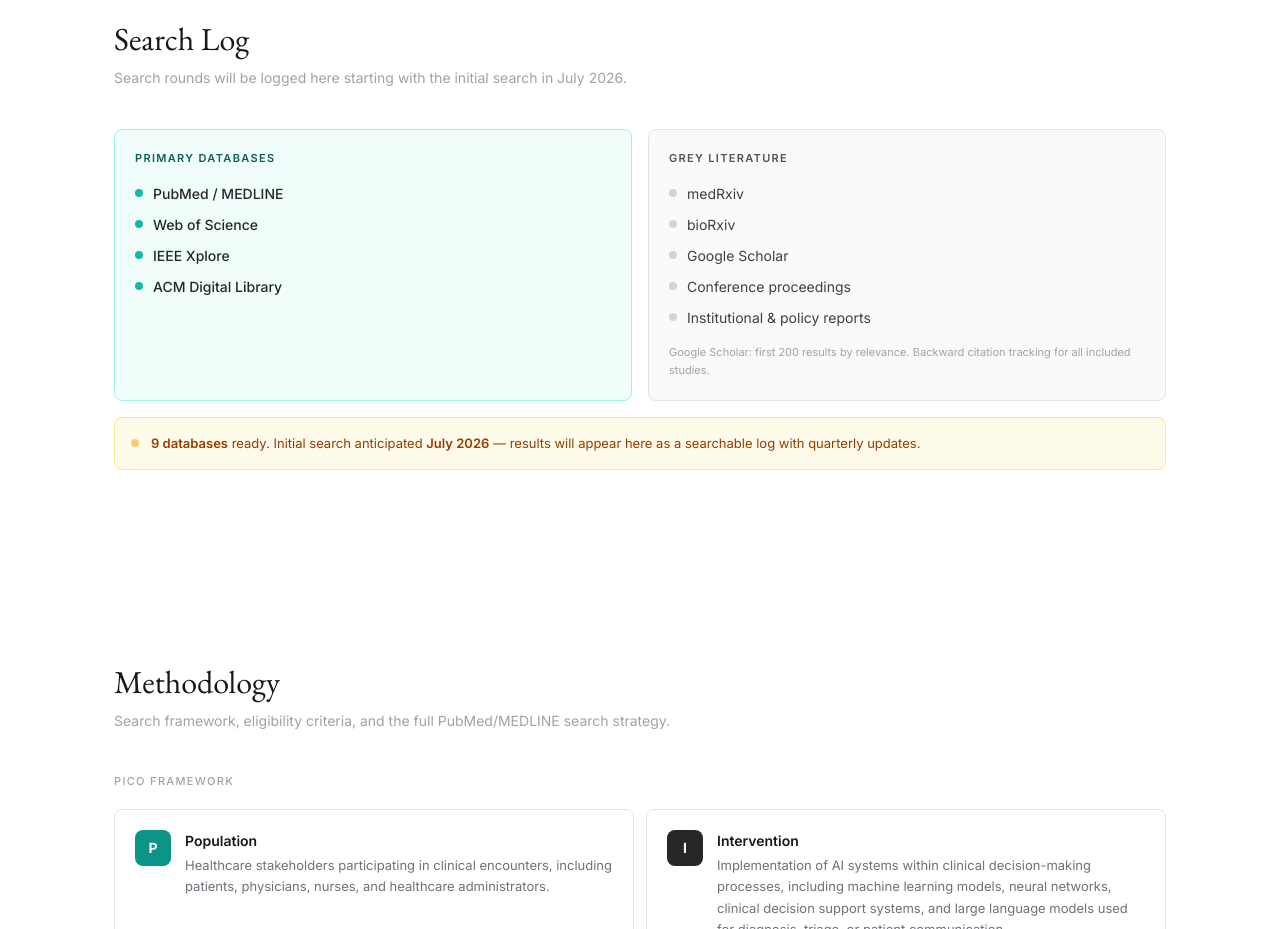
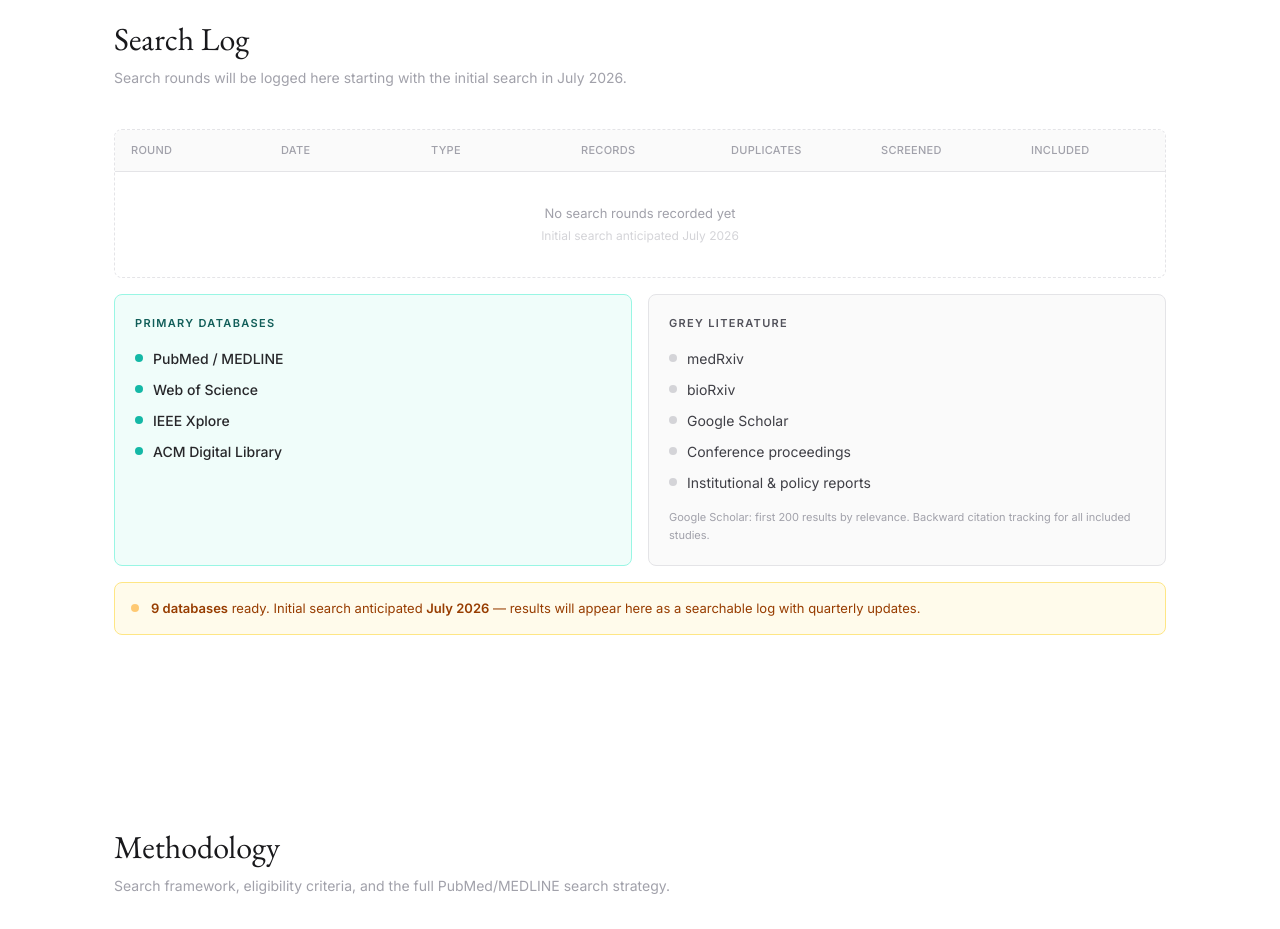
Before and after one commit to ChuehanKuo/lsr-trust, a React (Vite) app: page / in a window 1280 px wide. Shown: the part 2300-3229 px from the top of the page. Built offline with nearby package versions, Linux system fonts and the light colour scheme.

Commit message:
Restore empty search log table as placeholder
Co-Authored-By: Claude Opus 4.6 <noreply@anthropic.com>

```diff
--- a/src/components/SearchLog.tsx
+++ b/src/components/SearchLog.tsx
@@ -25,6 +25,18 @@ function SearchPlaceholder() {
 
   return (
     <div className="space-y-4">
+      <div className="rounded-lg border border-dashed border-ink-200 overflow-hidden">
+        <div className="grid grid-cols-7 text-[11px] font-medium text-ink-400 uppercase tracking-wide border-b border-ink-200 bg-ink-50">
+          {["Round", "Date", "Type", "Records", "Duplicates", "Screened", "Included"].map(h => (
+            <div key={h} className="px-4 py-3">{h}</div>
+          ))}
+        </div>
+        <div className="px-4 py-8 text-center">
+          <p className="text-[13px] text-ink-400">No search rounds recorded yet</p>
+          <p className="text-[12px] text-ink-300 mt-1">Initial search anticipated July 2026</p>
+        </div>
+      </div>
+
       <div className="grid md:grid-cols-2 gap-4">
         <div className="p-5 rounded-lg bg-teal-50 border border-teal-200">
           <h4 className="text-[11px] font-semibold text-teal-800 uppercase tracking-[0.12em] mb-4">Primary Databases</h4>
```
